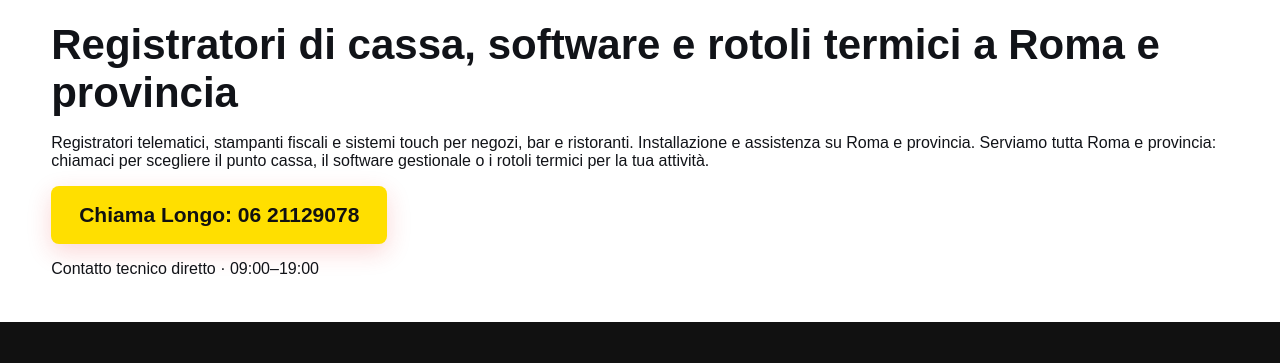
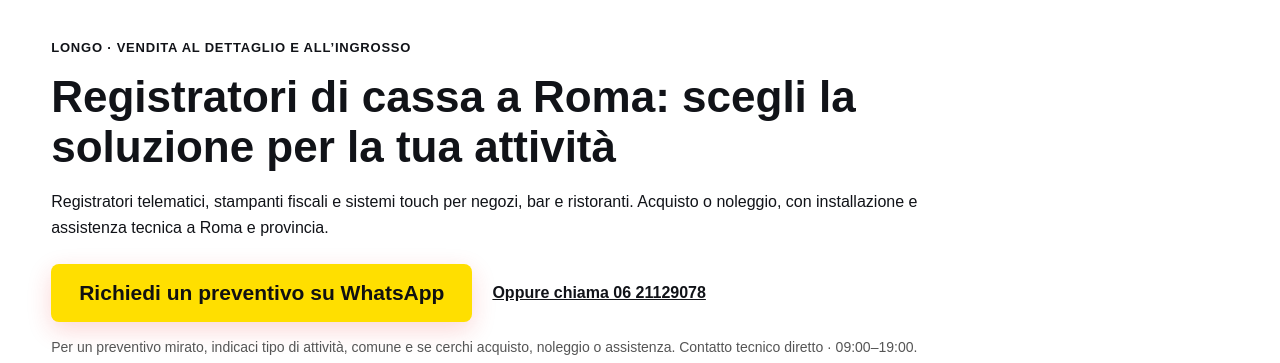
Before and after one commit to alfry987/registratoridicassaroma, a plain HTML site: page index.html in a window 1280 px wide. Shown: the part 154-517 px from the top of the page. Drawn offline with Linux system fonts and the light colour scheme.

Commit message:
Improve Roma homepage quote and contact paths (#3)

```diff
--- a/index.html
+++ b/index.html
@@ -36,7 +36,14 @@
 <div class="topbar"><div class="container topbar-inner"><div class="top-left"><span>☎ Assistenza Tecnica 09:00 - 19:00</span><a href="https://wa.me/390621129078" target="_blank" rel="noopener">WhatsApp</a><a href="mailto:info@registratoridicassaroma.com">✉ info@registratoridicassaroma.com</a></div><div class="top-right"><a href="#azienda">Chi siamo</a><a href="#assistenza">Assistenza</a><a href="#contatti">Contatti</a></div></div></div>
 <header class="header"><div class="container nav-row"><a class="logo" href="#home" aria-label="Longo - Home"><img src="assets/logo-longo.svg" alt="Longo" width="180" height="108"></a><nav id="nav" aria-label="Navigazione principale"><a class="active" aria-current="page" href="#home">Home</a><a href="#prodotti">Prodotti</a><a href="noleggio-registratori-di-cassa-roma.html">Noleggio</a><a href="#servizi">Servizi</a><a href="#software">Software</a><a href="#assistenza">Assistenza</a><a href="#contatti">Contatti</a></nav><div class="nav-actions"><a href="#prodotti" aria-label="Vai ai prodotti">⌕</a><a href="#contatti" aria-label="Richiedi informazioni">✉</a></div><button id="menu" aria-label="Apri menu" aria-controls="nav" aria-expanded="false">☰</button></div></header>
 <main id="contenuto">
-<section class="container" aria-labelledby="titolo-principale" style="padding-top:28px;padding-bottom:28px"><h1 id="titolo-principale" style="font-size:clamp(26px,4vw,42px);line-height:1.15;margin:0 0 16px">Registratori di cassa, software e rotoli termici a Roma e provincia</h1><p>Registratori telematici, stampanti fiscali e sistemi touch per negozi, bar e ristoranti. Installazione e assistenza su Roma e provincia. Serviamo tutta Roma e provincia: chiamaci per scegliere il punto cassa, il software gestionale o i rotoli termici per la tua attività.</p><a class="cta dark" href="tel:+390621129078">Chiama Longo: 06 21129078</a><p>Contatto tecnico diretto · 09:00–19:00</p></section>
+<section class="container sales-intro" aria-labelledby="titolo-principale">
+<p class="sales-kicker">LONGO · VENDITA AL DETTAGLIO E ALL’INGROSSO</p>
+<h1 id="titolo-principale">Registratori di cassa a Roma: scegli la soluzione per la tua attività</h1>
+<p>Registratori telematici, stampanti fiscali e sistemi touch per negozi, bar e ristoranti. Acquisto o noleggio, con installazione e assistenza tecnica a Roma e provincia.</p>
+<div class="sales-actions"><a class="cta dark" href="https://wa.me/390621129078?text=Buongiorno%2C%20vorrei%20un%20preventivo%20per%20il%20punto%20cassa.%20La%20mia%20attivit%C3%A0%20%C3%A8%3A%20" target="_blank" rel="noopener">Richiedi un preventivo su WhatsApp</a><a class="sales-phone" href="tel:+390621129078">Oppure chiama 06 21129078</a></div>
+<p class="sales-note">Per un preventivo mirato, indicaci tipo di attività, comune e se cerchi acquisto, noleggio o assistenza. Contatto tecnico diretto · 09:00–19:00.</p>
+<nav class="sales-paths" aria-label="Scegli il servizio"><a href="registratori-di-cassa-roma.html"><strong>Voglio acquistare</strong><span>Scopri registratori e soluzioni per il punto vendita →</span></a><a href="noleggio-registratori-di-cassa-roma.html"><strong>Preferisco il noleggio</strong><span>Da 20 € + IVA/mese · avvio da 150 € + IVA →</span></a><a href="assistenza-registratori-roma-provincia.html"><strong>Mi serve assistenza</strong><span>Supporto tecnico a Roma e provincia →</span></a></nav>
+</section>
 <section id="noleggio" class="rental-home"><div class="container"><div class="section-title"><span>NOLEGGIO REGISTRATORI DI CASSA · ROMA E PROVINCIA</span><h2>Noleggio registratori di cassa a Roma da 20 € + IVA al mese</h2></div><p>Aggiornamenti, verificazione periodica biennale e assistenza inclusi. Con il piano da 30 € + IVA al mese hai anche i pezzi di ricambio.</p><p><strong>Avvio da 150 € + IVA.</strong> Scegli una formula adatta alla tua attività e distribuisci la spesa nel tempo.</p><a class="cta dark" href="noleggio-registratori-di-cassa-roma.html">Noleggio a Roma: scopri i piani</a></div></section>
 <section class="hero" style="background:#fff;overflow:hidden"><a href="#prodotti" aria-label="Scopri i nostri prodotti" style="display:block;width:100%"><img src="assets/hero-home-2026-09-18.webp" alt="Sistema touch POS con stampante fiscale e cassetto portadenaro" fetchpriority="high" decoding="async" style="display:block;width:100%;height:auto;max-width:none;object-fit:cover" width="1672" height="942"></a><div class="hero-contact-overlay" aria-label="Contatti rapidi"><span class="hero-contact-kicker">CONTATTI DIRETTI</span><a href="tel:+390621129078"><span class="hero-contact-icon" aria-hidden="true">☎</span><b>06 21129078</b></a><a class="hero-email" href="mailto:info@registratoridicassaroma.com"><span class="hero-contact-icon" aria-hidden="true">✉</span><b>info@registratoridicassaroma.com</b></a></div></section>
 <section id="marchi" class="brand-strip" aria-label="Marchi trattati"><div class="container brands-row"><div class="brand-slot"><img src="assets/brand-epson-official.svg" alt="Epson" loading="lazy" decoding="async" width="300" height="74"></div><div class="brand-slot"><img src="assets/brand-custom-local.webp" alt="Custom" loading="lazy" decoding="async" style="object-fit:cover;object-position:center 51%" width="220" height="198"></div><div class="brand-slot"><img src="assets/brand-italretail.jpg" alt="Italretail" loading="lazy" decoding="async" width="588" height="303"></div><div class="brand-slot"><img src="assets/brand-axon-local.webp" alt="Axon Micrelec" loading="lazy" decoding="async" width="294" height="114"></div><div class="brand-slot think"><img src="assets/brand-thinktoit-local.webp" alt="Think To IT" loading="lazy" decoding="async" width="256" height="48"></div><div class="brand-slot"><img src="assets/brand-systemretail.png" alt="System Retail" loading="lazy" decoding="async" width="383" height="131"></div></div></section>
@@ -50,8 +57,7 @@
 <section id="contatti" class="contact"><div class="container contact-grid"><div><span>CONTATTI</span><h2>Parliamo del tuo punto cassa</h2><p>Longo Alfredo<br>Viale Europa snc<br>00144 Roma (RM)<br><br>P.IVA 12462251005</p></div><div class="contact-cards"><a href="tel:+390621129078"><small>TELEFONO</small><b>06 21129078</b></a><a href="https://wa.me/390621129078" target="_blank" rel="noopener"><small>WHATSAPP</small><b>Contattaci su WhatsApp</b></a><a href="mailto:info@registratoridicassaroma.com"><small>EMAIL</small><b>info@registratoridicassaroma.com</b></a></div></div></section>
 </main>
 <footer><div class="container footer-row"><img src="assets/logo-longo.svg" alt="Longo" loading="lazy" decoding="async" width="1024" height="613"><div><b>Registratori di Cassa Roma</b><p>Vendita e assistenza di registratori telematici, stampanti fiscali e sistemi touch.</p></div><div><a href="#prodotti">Prodotti</a><a href="noleggio-registratori-di-cassa-roma.html">Noleggio</a><a href="#servizi">Servizi</a><a href="#contatti">Contatti</a><a href="privacy.html">Privacy</a></div></div><div class="container copyright">© 2026 Longo Alfredo · P.IVA 12462251005 · <a href="privacy.html">Privacy</a></div></footer>
-<style>.call-mobile{display:none}@media(max-width:768px){body{padding-bottom:76px}.call-mobile{display:block;position:fixed;bottom:0;left:0;right:0;z-index:999;background:#ffdf00;color:#111;text-align:center;padding:18px 12px;font-size:20px;font-weight:800;text-decoration:none;box-shadow:0 -2px 10px #0002;padding-bottom:calc(18px + env(safe-area-inset-bottom))}}</style>
-<a class="call-mobile" href="tel:+390621129078" aria-label="Chiama Longo al numero 06 21129078">☎ Chiama ora · 06 21129078</a>
+<div class="sales-mobile" role="group" aria-label="Contatta Longo"><a href="tel:+390621129078">☎ Chiama ora</a><a href="https://wa.me/390621129078?text=Buongiorno%2C%20vorrei%20informazioni%20sui%20registratori%20di%20cassa%20a%20Roma." target="_blank" rel="noopener">Scrivi su WhatsApp</a></div>
 <script src="script.js"></script>
 </body>
 </html>
--- a/styles.css
+++ b/styles.css
@@ -168,6 +168,11 @@ nav a.active:after{display:none}
 .legal-card h1{font-size:32px}
 }
 
+/* Percorso commerciale homepage: contatto diretto, senza tracker aggiuntivi. */
+.sales-intro{padding-top:32px;padding-bottom:32px}.sales-kicker{font-size:13px;font-weight:800;letter-spacing:.06em}.sales-intro h1{font-size:clamp(28px,4vw,44px);line-height:1.15;margin:0 0 16px;max-width:950px}.sales-intro>p{max-width:900px;line-height:1.6}.sales-actions{display:flex;gap:20px;align-items:center;flex-wrap:wrap;margin:24px 0 12px}.sales-phone{font-weight:700;text-decoration:underline}.sales-note{font-size:14px;color:#555}.sales-paths{display:grid;position:static;grid-template-columns:repeat(3,minmax(0,1fr));gap:16px;margin:24px 0 0;padding:0;background:none;border:0;box-shadow:none}.sales-paths a{display:block;border:1px solid #ddd;border-radius:12px;padding:20px;color:#111;background:#fafafa;text-decoration:none}.sales-paths strong,.sales-paths span{display:block}.sales-paths strong{font-size:19px;margin-bottom:8px}.sales-paths span{font-size:14px;line-height:1.5}.sales-paths a:hover{border-color:#111;background:#fff9cf}.sales-actions a:focus-visible,.sales-paths a:focus-visible,.sales-mobile a:focus-visible{outline:3px solid #245cdb;outline-offset:3px}.sales-mobile{display:none}
+@media(max-width:820px){.sales-paths{display:grid;grid-template-columns:1fr}.sales-actions{align-items:stretch;flex-direction:column}.sales-actions .cta{text-align:center;white-space:normal}}
+@media(max-width:768px){body:has(.sales-mobile){padding-bottom:calc(90px + env(safe-area-inset-bottom))}.sales-mobile{display:grid;grid-template-columns:1fr 1fr;position:fixed;bottom:0;left:0;right:0;z-index:999;gap:8px;padding:10px 12px calc(10px + env(safe-area-inset-bottom));background:#fff;box-shadow:0 -2px 10px #0002}.sales-mobile a{display:flex;align-items:center;justify-content:center;min-height:48px;padding:8px;border-radius:8px;background:#111;color:#fff;text-align:center;font-size:15px;font-weight:800;text-decoration:none}.sales-mobile a:last-child{background:#ffdf00;color:#111}}
+
 /* Noleggio */
 .rental-home{background:#111;color:#fff;padding:42px 0}.rental-home p{font-size:18px;line-height:1.6;max-width:850px}.rental-home .section-title span{color:#ffdf00}.rental-home h2{margin-bottom:18px}
 .rental-hero{padding:64px 0;background:#f5f5f5}.rental-intro{display:grid;grid-template-columns:1.25fr 1fr;gap:48px;align-items:center}.rental-intro h1{font-size:clamp(32px,4vw,58px);line-height:1.08;margin:14px 0 24px}.rental-intro p{font-size:18px;line-height:1.65}.rental-intro img{width:100%;height:auto;max-height:420px;object-fit:contain;border-radius:16px}.rental-section{padding:64px 0}.rental-light{background:#f5f5f5}.rental-plans{display:grid;grid-template-columns:1fr 1fr;gap:24px}.rental-plan{border:2px solid #ddd;border-radius:16px;padding:32px}.rental-plus{border-color:#111;background:#111;color:#fff}.rental-plus .legal-kicker{color:#ffdf00}.rental-plan h3{font-size:26px;margin:12px 0}.rental-price{font-size:48px;font-weight:800;margin:18px 0}.rental-price span{font-size:18px;font-weight:400;display:block}.rental-plan li{margin:12px 0;line-height:1.5}.rental-plan p:not(.rental-price){line-height:1.6}.rental-note{font-size:16px;line-height:1.6;color:#555}.rental-reading{max-width:940px}.rental-reading h2{font-size:32px;line-height:1.2;margin:32px 0 18px}.rental-reading p,.rental-reading li{font-size:18px;line-height:1.7}.rental-reading li{margin-bottom:18px}.rental-faq details{padding:20px 0;border-bottom:1px solid #ddd}.rental-faq summary{font-size:18px;font-weight:700;cursor:pointer}.rental-faq details p{margin-bottom:0}
```
